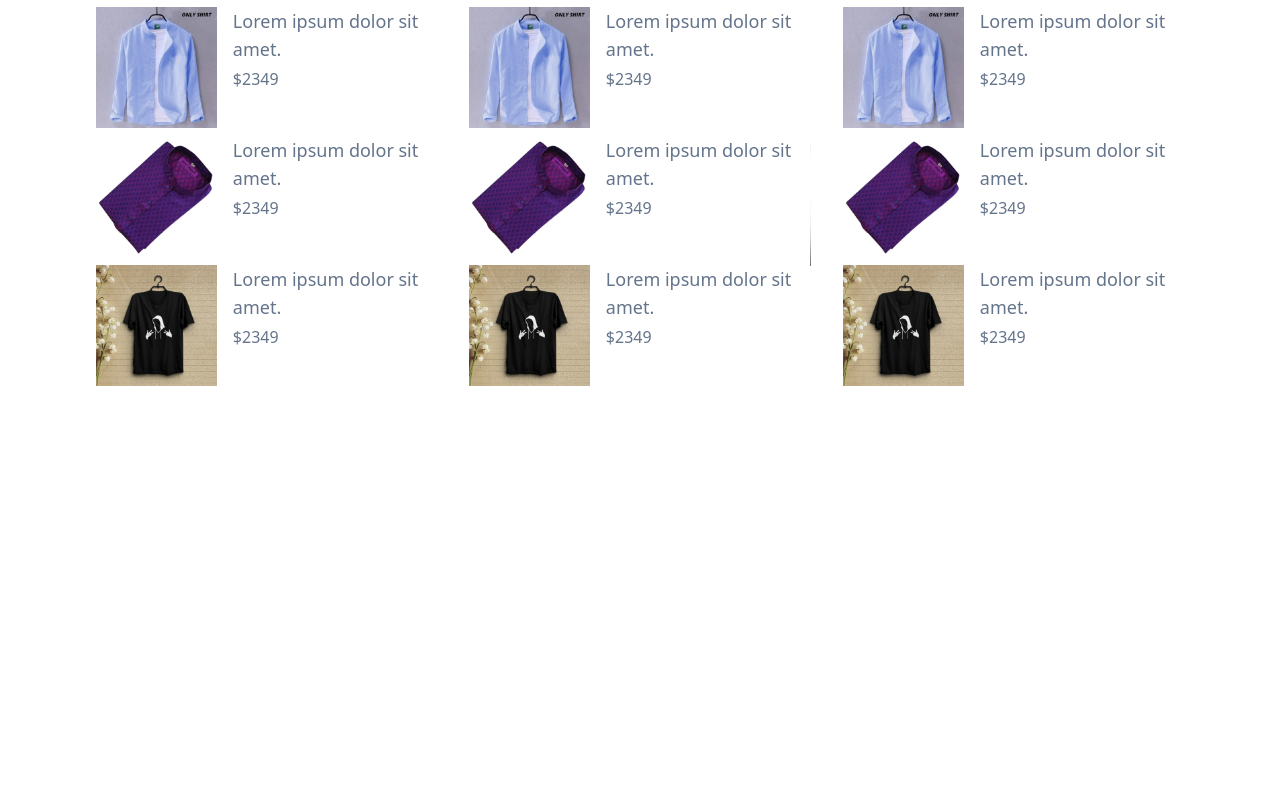
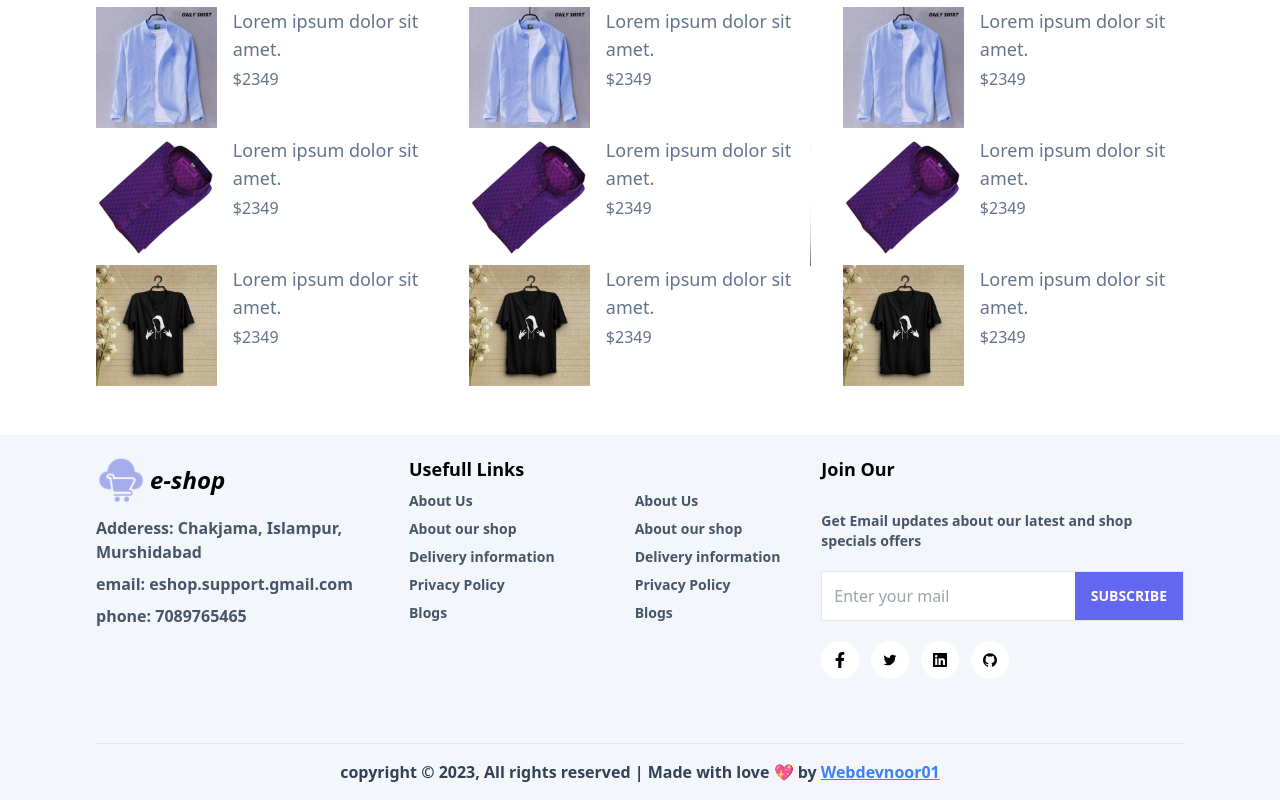
Before and after one commit to abdunnoorfaruki/e-shop, a React (Vite) app: page / in a window 1280 px wide. Shown: the part 1724-2524 px from the top of the page. Before the commit the page ends 2159 px from the top, so only its background shows below. Built offline with nearby package versions, Linux system fonts and the light colour scheme.

Commit message:
feat:Added footer section.

```diff
--- /dev/null
+++ b/src/components/shared/input-group/index.jsx
@@ -0,0 +1,47 @@
+/* eslint-disable react/prop-types */
+
+const InputGroup = ({
+    lable,
+    name,
+    type,
+    placeholder,
+    onChange,
+    onClick,
+    onBlur,
+    value,
+    inputRef,
+    isActive,
+    hidden,
+    error,
+    hFull,
+    bdNone
+  }) => {
+    return (
+      <>
+        <div className={`flex flex-col w-full ${hFull && "h-full"} `}>
+          {lable && (
+            <label htmlFor={name} className="text-[#d0d2d6]">
+              {lable}
+            </label>
+          )}
+          <input
+            ref={isActive ? inputRef : null}
+            className={`px-3 py-2 outline-none border bg-transparent rounded-md text-[#d0d2d6]  overflow-hidden ${
+              hidden && "hidden"
+            } ${hFull && "h-full"} ${bdNone ? "border-none":"border-slate-700 focus:border-indigo-500"} `}
+            type={type}
+            name={name}
+            placeholder={placeholder}
+            onChange={onChange}
+            onClick={onClick}
+            onBlur={onBlur}
+            value={value}
+            min={0}
+          />
+        {error && <p className="text-xs text-[#CA0F0F] font-semibold ">{error}</p>}
+        </div>
+      </>
+    );
+  };
+
+  export default InputGroup;
--- /dev/null
+++ b/src/components/social-icon/index.jsx
@@ -0,0 +1,19 @@
+import { Link } from "react-router-dom";
+
+// eslint-disable-next-line react/prop-types
+const SocialIcon = ({ Icon, bg, hoverBg, size, to }) => {
+  return (
+    <li>
+      <Link
+        className={`w-[38px] h-[38px] ${bg?bg:"bg-white"} ${
+          hoverBg && `hover:${hoverBg}`
+        } hover:bg-blue-500 hover:text-white flex justify-center items-center rounded-full transition-all duration-150 `}
+        to={to}
+      >
+        <Icon size={size} />
+      </Link>
+    </li>
+  );
+};
+
+export default SocialIcon;
--- /dev/null
+++ b/src/components/ui/button/index.jsx
@@ -0,0 +1,50 @@
+/* eslint-disable react/prop-types */
+import { Link } from "react-router-dom";
+
+const Button = ({
+  btnTxt,
+  type,
+  btnHandler,
+  IconLoading,
+  isLoading,
+  to,
+  isDisabled,
+  bg,
+  size,
+  color,
+  rounded,
+}) => {
+  return (
+    <>
+      {to && (
+        <Link
+          to={to}
+          className={`h-full w-full ${bg ? bg : "bg-indigo-500"} ${
+            color ? color : "text-white"
+          } uppercase px-4 font-bold ${size ? size : "text-sm"} ${
+            rounded ? rounded : "rounded-none"
+          } `}
+        >
+          {" "}
+          {btnTxt}
+        </Link>
+      )}
+      {!to && (
+        <button
+          className={`h-full w-full ${bg ? bg : "bg-indigo-500"} ${
+            color ? color : "text-white"
+          } uppercase px-4 font-bold ${size ? size : "text-sm"}  ${
+            rounded ? rounded : "rounded-none"
+          }`}
+          type={type ? type : "button"}
+          disabled={isLoading || isDisabled}
+          onClick={btnHandler}
+        >
+          {isLoading ? IconLoading : btnTxt}
+        </button>
+      )}
+    </>
+  );
+};
+
+export default Button;
--- /dev/null
+++ b/src/layout/Footer.jsx
@@ -0,0 +1,128 @@
+import { Link } from "react-router-dom";
+import Button from "../components/ui/button";
+import InputGroup from "../components/shared/input-group";
+import { FaFacebookF, FaLinkedin } from "react-icons/fa";
+import { AiFillGithub, AiOutlineTwitter } from "react-icons/ai";
+import SocialIcon from "../components/social-icon";
+
+const Footer = () => {
+  return (
+    <div className="bg-[#f3f6fa]">
+
+      <div className="w-[85%] mx-auto flex flex-wrap border-b pt-5 pb-16 md-lg:pb-10 sm:pb-6">
+        {/* footer left sectin which include logo and contact details */}
+        <div className="w-3/12 lg:w-4/12 sm:w-full">
+          <div className="flex justify-start items-start flex-col gap-3">
+            {/* Brand */}
+            <Link
+              to="/"
+              className="flex justify-center items-center gap-1 min-w-[120px]"
+            >
+              <img
+                className="w-[50px]"
+                src="http://localhost:3000/icon.png"
+                alt="eshop"
+              />
+              <span className=" text-[1.5rem] italic font-semibold">
+                e-shop
+              </span>
+            </Link>
+
+            <ul className="flex flex-col gap-2 font-semibold text-slate-600">
+              <li>Adderess: Chakjama, Islampur, Murshidabad</li>
+              <li>email: eshop.support.gmail.com</li>
+              <li>phone: 7089765465</li>
+            </ul>
+          </div>
+        </div>
+
+        {/* footer middle section */}
+        <div className="w-5/12 lg:w-8/12 sm:w-full ">
+          <div className="flex justify-center sm:justify-start sm:mt-6 w-full">
+            <div className="">
+              <h2 className="font-bold text-lg mb-2">Usefull Links</h2>
+              <div className="flex justify-between gap-[80px] lg:gap-[40px]">
+                <ul className="flex flex-col gap-2 text-sm font-semibold text-slate-600 ">
+                  <li>
+                    <Link>About Us</Link>
+                  </li>
+                  <li>
+                    <Link>About our shop</Link>
+                  </li>
+                  <li>
+                    <Link>Delivery information</Link>
+                  </li>
+                  <li>
+                    <Link>Privacy Policy</Link>
+                  </li>
+                  <li>
+                    <Link>Blogs</Link>
+                  </li>
+                </ul>
+                <ul className="flex flex-col gap-2 text-sm font-semibold text-slate-600 ">
+                  <li>
+                    <Link>About Us</Link>
+                  </li>
+                  <li>
+                    <Link>About our shop</Link>
+                  </li>
+                  <li>
+                    <Link>Delivery information</Link>
+                  </li>
+                  <li>
+                    <Link>Privacy Policy</Link>
+                  </li>
+                  <li>
+                    <Link>Blogs</Link>
+                  </li>
+                </ul>
+              </div>
+            </div>
+          </div>
+        </div>
+
+        {/* footer right section */}
+        <div className="w-4/12 lg:w-full lg:mt-6">
+          <div className="w-full flex flex-col justify-start gap-5">
+            <h2 className="font-bold text-lg mb-2">Join Our</h2>
+
+            <span className="text-sm font-semibold text-slate-600">
+              Get Email updates about our latest and shop specials offers
+            </span>
+
+            <div className="h-[50px] w-full bg-white border relative">
+              <div className="h-full">
+                <InputGroup
+                  type="text"
+                  placeholder="Enter your mail"
+                  hFull
+                  bdNone
+                />
+              </div>
+              <div className="h-full absolute right-0 top-0">
+                <Button type="button" btnTxt="Subscribe" />
+              </div>
+            </div>
+
+            <ul className="flex justify-start items-center gap-3">
+              <SocialIcon to="#" Icon={FaFacebookF} hoverBg={"bg-blue-500"} />
+              <SocialIcon
+                to="#"
+                Icon={AiOutlineTwitter}
+                hoverBg={"bg-[#1da1f2]"}
+              />
+              <SocialIcon to="#" Icon={FaLinkedin} hoverBg={"bg-[#0072b1]"} />
+              <SocialIcon to="#" Icon={AiFillGithub} hoverBg={"bg-[#171515]"} />
+            </ul>
+          </div>
+        </div>
+      </div>
+    {/* copyright section */}
+    <div className="w-[85%] mx-auto flex justify-center items-center py-4  font-semibold text-slate-700">
+        <p>copyright &copy; 2023, All rights reserved | Made with love 💖 by <a href="https://github.com/Webdevnoor01" target="_black" className="text-blue-500 underline " >Webdevnoor01</a></p>
+    </div>
+    </div>
+  );
+};
+
+export default Footer;
--- a/src/pages/home/index.jsx
+++ b/src/pages/home/index.jsx
@@ -2,6 +2,7 @@ import Banner from "../../components/banner";
 import Categories from "../../components/categories";
 import FeatureProducts from "../../components/featureProducts";
 import Products from "../../components/products";
+import Footer from "../../layout/Footer";
 import Header from "../../layout/Header";
 
 const Home = () => {
@@ -11,6 +12,7 @@ const Home = () => {
       <Banner />
       <Categories />
       <FeatureProducts />
+      {/* Latest products */}
       <div className="py-10">
         <div className="w-[85%] flex flex-wrap mx-auto ">
           <div className="grid w-full grid-cols-3 md-lg:grid-cols-2 md:grid-cols-1 gap-8">
@@ -26,6 +28,8 @@ const Home = () => {
           </div>
         </div>
       </div>
+      {/* Footer */}
+      <Footer />
     </>
   );
 };
--- a/tailwind.config.js
+++ b/tailwind.config.js
@@ -10,7 +10,8 @@ export default {
       "xl":{"max":"1200px"},
       "lg":{"max":"1080px"},
       "md-lg":{"max":"991px"},
-      "md":{"max":"576px"},
+      "md":{"max":"768px"},
+      "sm":{"max":"576px"},
       "xs":{"max":"480px"},
       "2xs":{"max":"340px"}
     }
```
